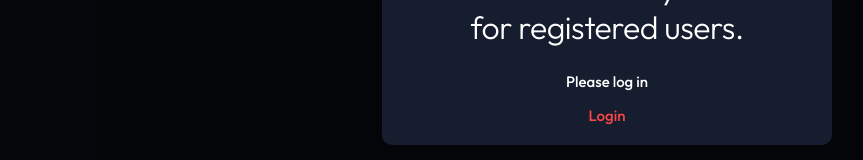
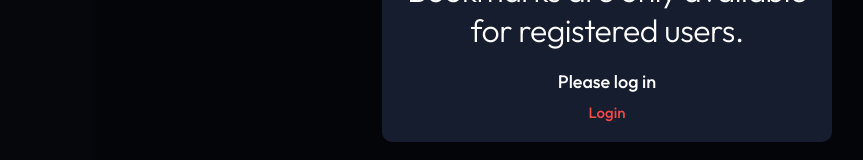
Before and after one commit to TomasScerbak/entertainment-web-app, a React (Create React App) app: page /bookmarks in a window 1280 px wide. Shown: the part 380-540 px from the top of the page, without its empty margins (33-896 px from the left). Built offline with nearby package versions, Linux system fonts and the light colour scheme; no server answers.

Commit message:
finilizing styles for modal card

```diff
--- a/src/components/UI/ModalCard.module.css
+++ b/src/components/UI/ModalCard.module.css
@@ -38,6 +38,11 @@
   text-align: center;
 }
 
+.modal-text {
+  margin: 1rem;
+  font-size: 1.5rem;
+}
+
 .modal-footer {
   display: flex;
   flex-direction: column;
@@ -53,4 +58,8 @@
   .modal-header {
     font-size: 3.2rem;
   }
+
+  .modal-text {
+    font-size: 1.8rem;
+  }
 }
```
